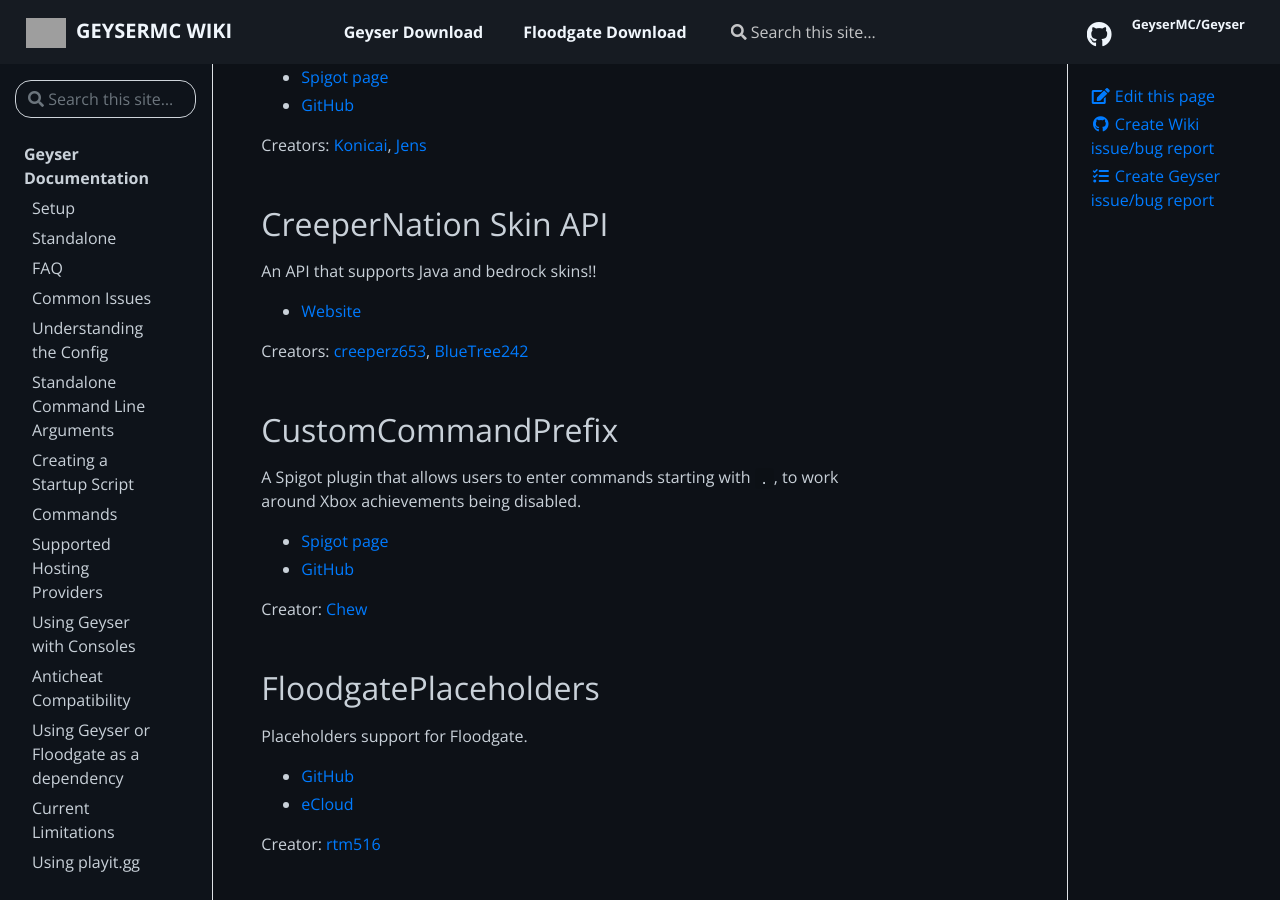
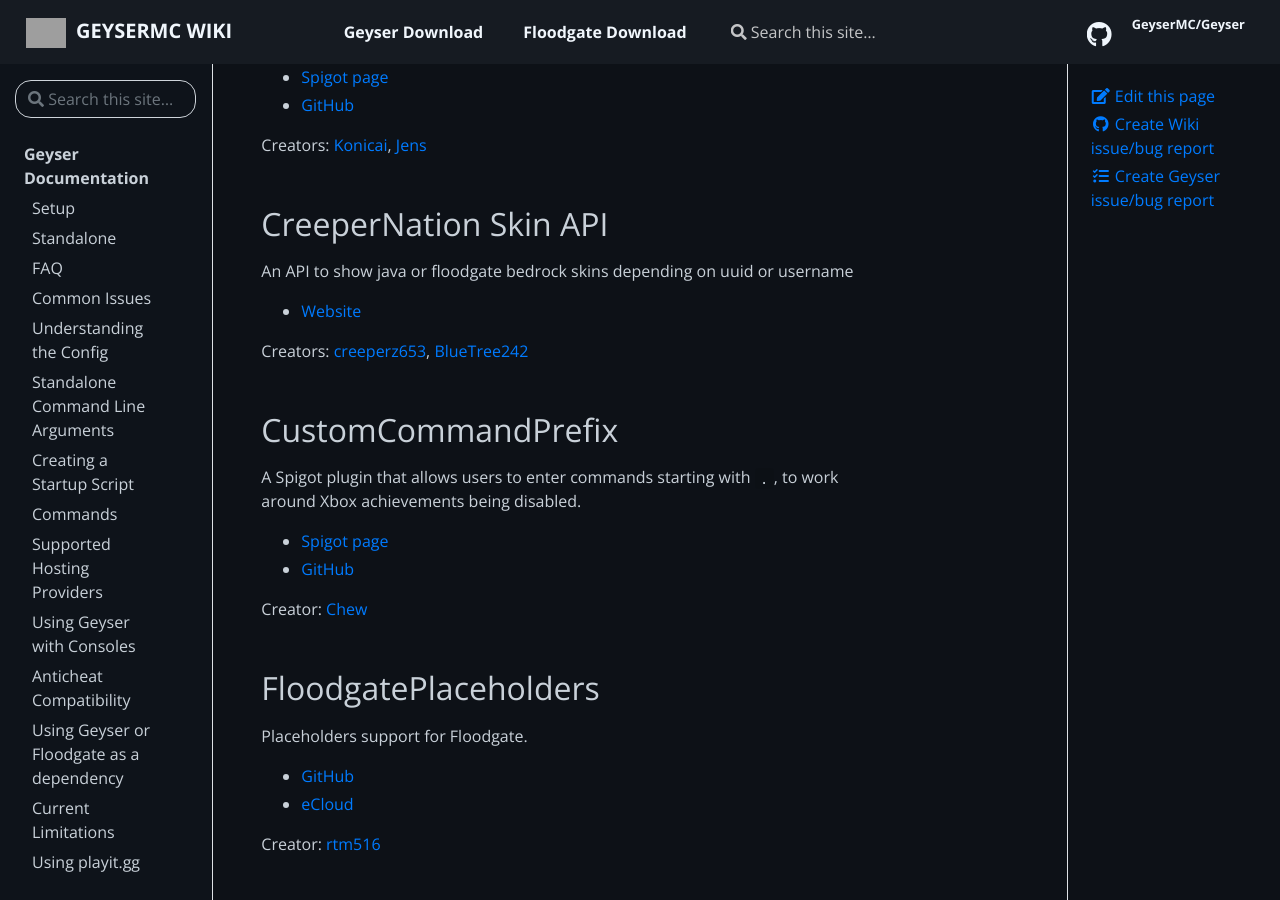
Before and after one commit to GeyserMC/GeyserWiki, a Jekyll site: the page built from _docs/other/community-geyser-projects.md, in a window 1280 px wide and 900 px high, scrolled down 1109 px. Built offline with Jekyll 4.4.1, drawn with Linux system fonts in a browser that asks for light colours; grey boxes are pictures that could not be loaded.

Commit message:
Changed desp

```diff
--- a/_docs/other/community-geyser-projects.md
+++ b/_docs/other/community-geyser-projects.md
@@ -39,7 +39,9 @@
 Creators: [Konicai](https://github.com/Konicai), [Jens](https://github.com/Jens-Co)
 
 ## CreeperNation Skin API
-An API that supports Java and bedrock skins!!
+
+An API to show java or floodgate bedrock skins depending on uuid or username
+
 * [Website](https://api-docs.creepernation.xyz)
 
 Creators: [creeperz653](https://github.com/creeperz653), [BlueTree242](https://github.com/BlueTree242)
```
